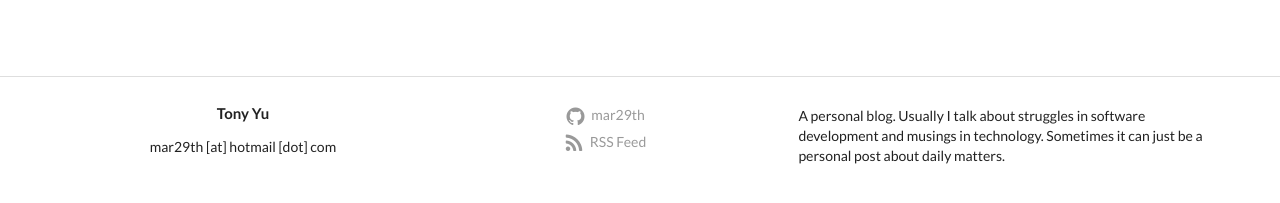
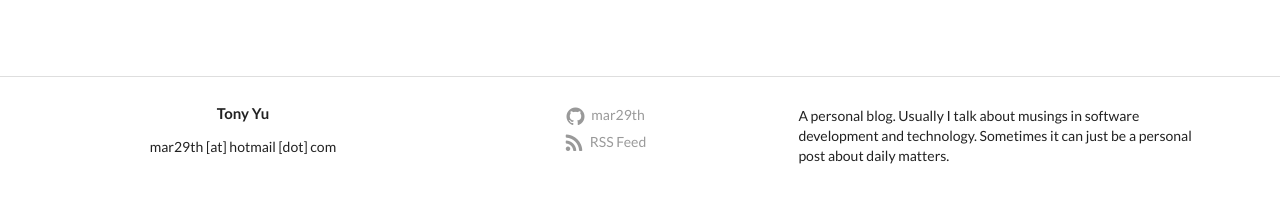
Before and after one commit to mar29th/mar29th.github.io, a Jekyll site: the page built from index.html, in a window 1280 px wide. Shown: the part 374-577 px from the top of the page. Built offline with Jekyll 4.4.1, drawn with Linux system fonts in a browser that asks for light colours; comment, search, counter and statistics services are not loaded.

Commit message:
Updated desc

```diff
--- a/_config.yml
+++ b/_config.yml
@@ -11,8 +11,8 @@ name: Tony Yu
 intro: When, where and why.
 email: mar29th@hotmail.com
 description: > # this means to ignore newlines until "baseurl:"
-  A personal blog. Usually I talk about struggles in software development and
-  musings in technology. Sometimes it can just be a personal post about daily matters.
+  A personal blog. Usually I talk about musings in software development and
+  technology. Sometimes it can just be a personal post about daily matters.
 baseurl: "" # the subpath of your site, e.g. /blog
 url: "https://mar29th.github.io" # the base hostname & protocol for your site
 github_username: mar29th
```
